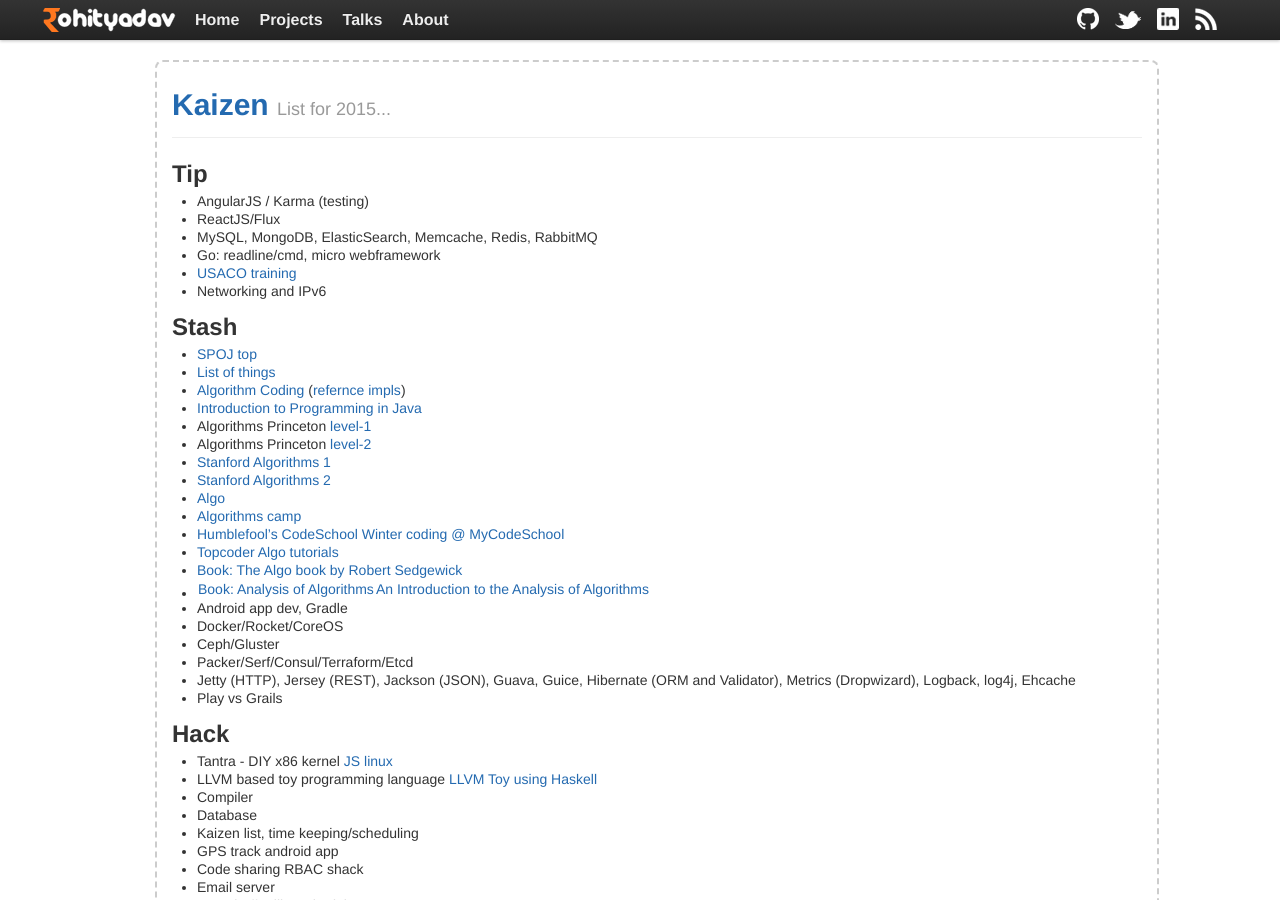
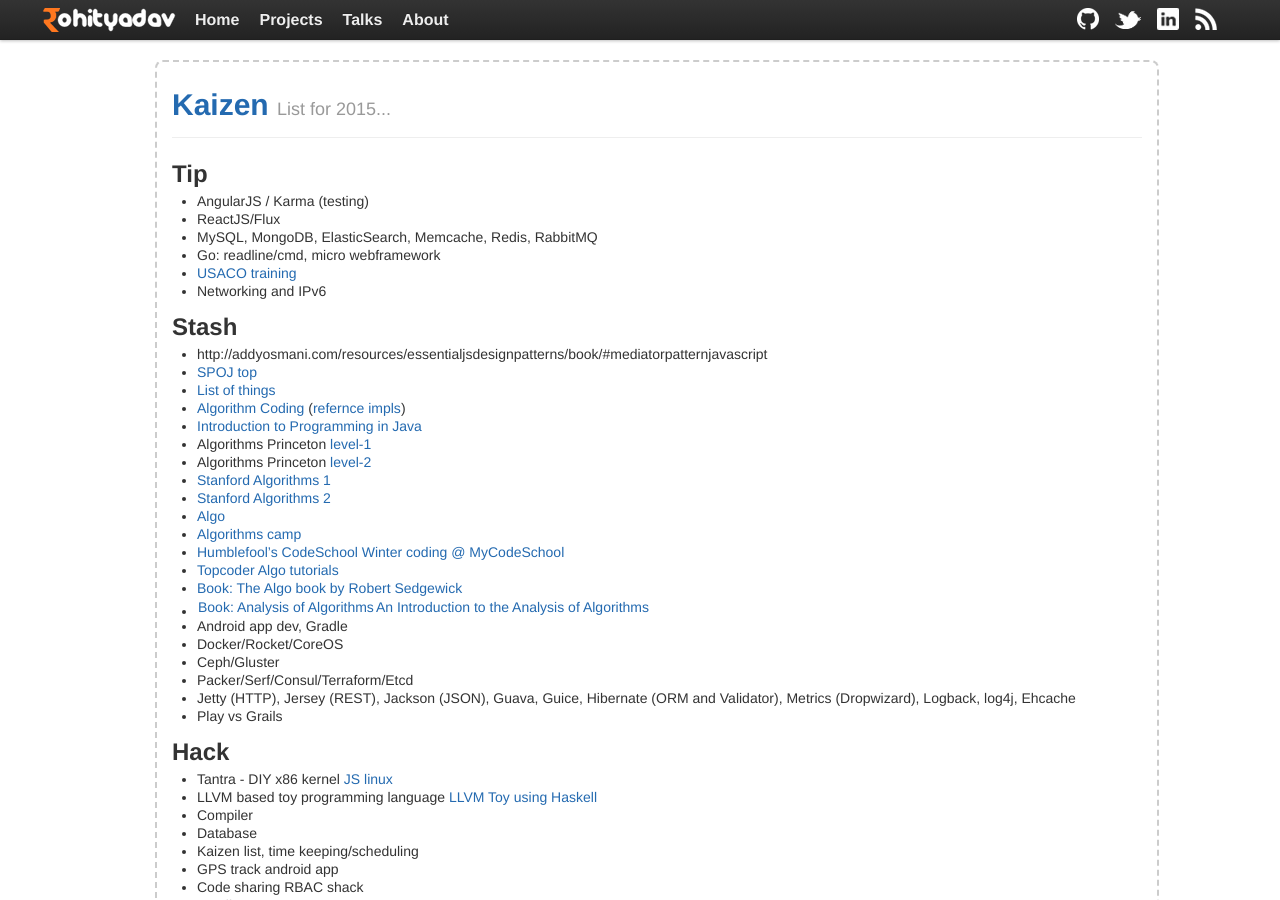
Before and after one commit to rohityadavcloud/rohityadavcloud.github.io, a Jekyll site: the page built from kaizen/index.markdown, in a window 1280 px wide and 900 px high. Built offline with Jekyll 4.4.1, drawn with Linux system fonts in a browser that asks for light colours; some of the changed lines change nothing that is shown.

Commit message:
ku - dp js
Signed-off-by: Rohit Yadav <rohit@scaleninja.com>

```diff
--- a/kaizen/index.markdown
+++ b/kaizen/index.markdown
@@ -39,6 +39,7 @@
 
 ## Stash
 
+- http://addyosmani.com/resources/essentialjsdesignpatterns/book/#mediatorpatternjavascript
 - [SPOJ top](http://www.spoj.com/problems/classical/sort=-6)
 - [List of things](http://discuss.codechef.com/questions/48877/data-structures-and-algorithms)
 - [Algorithm Coding](./algorithms.html) ([refernce impls](https://github.com/kennyledet/Algorithm-Implementations))
```
